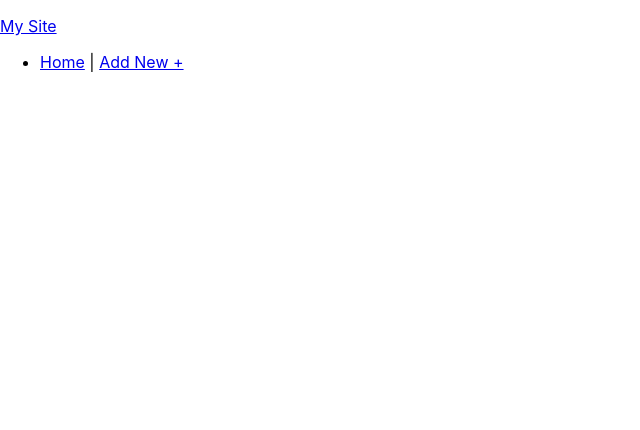
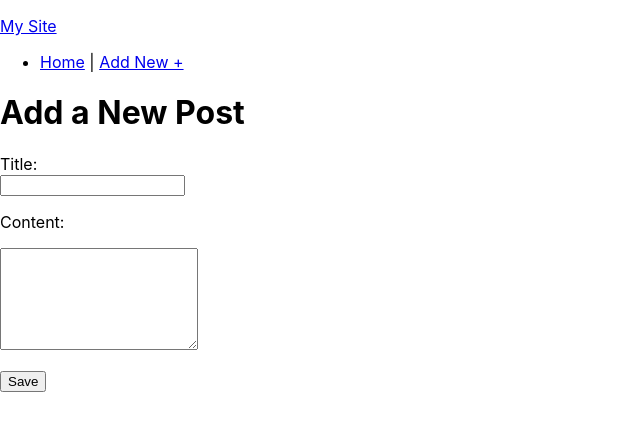
Before and after one commit to zgordon/react-book, a React (Create React App) app in the folder project-1-blog/: page /new in a window 1280 px wide. Shown: the top 430 px of the page, without its empty margins (0-640 px from the left). Built offline with nearby package versions, Linux system fonts and the light colour scheme.

Commit message:
Added New Post Form that saves to state

```diff
--- a/project-1-blog/src/App.js
+++ b/project-1-blog/src/App.js
@@ -3,7 +3,7 @@ import { BrowserRouter as Router, Route } from "react-router-dom";
 import Header from "./Header";
 import Posts from "./Posts";
 import Post from "./Post";
-// import NewPostForm from "./NewPostForm";
+import NewPostForm from "./NewPostForm";
 // import "./App.css";
 
 class App extends Component {
@@ -26,6 +26,10 @@ class App extends Component {
       }
     ]
   };
+  addNewPost = post => {
+    post.id = this.state.posts.length + 1;
+    this.setState({ posts: [...this.state.posts, post] });
+  };
   componentDidMount() {}
   render() {
     return (
@@ -37,7 +41,10 @@ class App extends Component {
             path="/"
             render={() => <Posts posts={this.state.posts} />}
           />
-
+          <Route
+            path="/new/"
+            render={() => <NewPostForm addNewPost={this.addNewPost} />}
+          />
           <Route
             path="/post/:postId"
             render={props => (
@@ -55,5 +62,4 @@ class App extends Component {
     );
   }
 }
-
 export default App;
--- a/project-1-blog/src/Header.js
+++ b/project-1-blog/src/Header.js
@@ -8,7 +8,7 @@ const Header = props => (
     </p>
     <ul>
       <li>
-        <Link to="/">Home</Link> | <Link to="/add">Add New +</Link>
+        <Link to="/">Home</Link> | <Link to="/new/">Add New +</Link>
       </li>
     </ul>
   </header>
--- a/project-1-blog/src/NewPostForm.js
+++ b/project-1-blog/src/NewPostForm.js
@@ -0,0 +1,54 @@
+import React, { Component } from "react";
+
+class NewPostForm extends Component {
+  state = {
+    title: "",
+    content: "",
+    saved: false
+  };
+  componentDidUpdate(prevProps, prevState) {
+    // console.log(prevState, this.state);
+  }
+  handleAddNewPost = e => {
+    e.preventDefault();
+    this.props.addNewPost({
+      title: this.state.title,
+      content: this.state.content
+    });
+    this.setState({ title: "", content: "", saved: true });
+  };
+  render() {
+    return (
+      <form onSubmit={this.handleAddNewPost}>
+        <h1>Add a New Post</h1>
+        {this.state.saved && (
+          <p style={{ color: "green" }}>
+            <strong>Post Saved!</strong>
+          </p>
+        )}
+        <p>
+          <label htmlFor="form-title">Title:</label>
+          <br />
+          <input
+            id="form-title"
+            value={this.state.title}
+            onChange={e => this.setState({ title: e.target.value })}
+          />
+        </p>
+        <p>
+          <label htmlFor="form-content">Content:</label>
+        </p>
+        <textarea
+          id="form-content"
+          value={this.state.content}
+          onChange={e => this.setState({ content: e.target.value })}
+          style={{ height: "6rem", minWidth: "12rem" }}
+        />
+        <p>
+          <button type="submit">Save</button>
+        </p>
+      </form>
+    );
+  }
+}
+export default NewPostForm;
```
Also changed, not shown: 1 other file (tests, documents, lock files or other folders).
